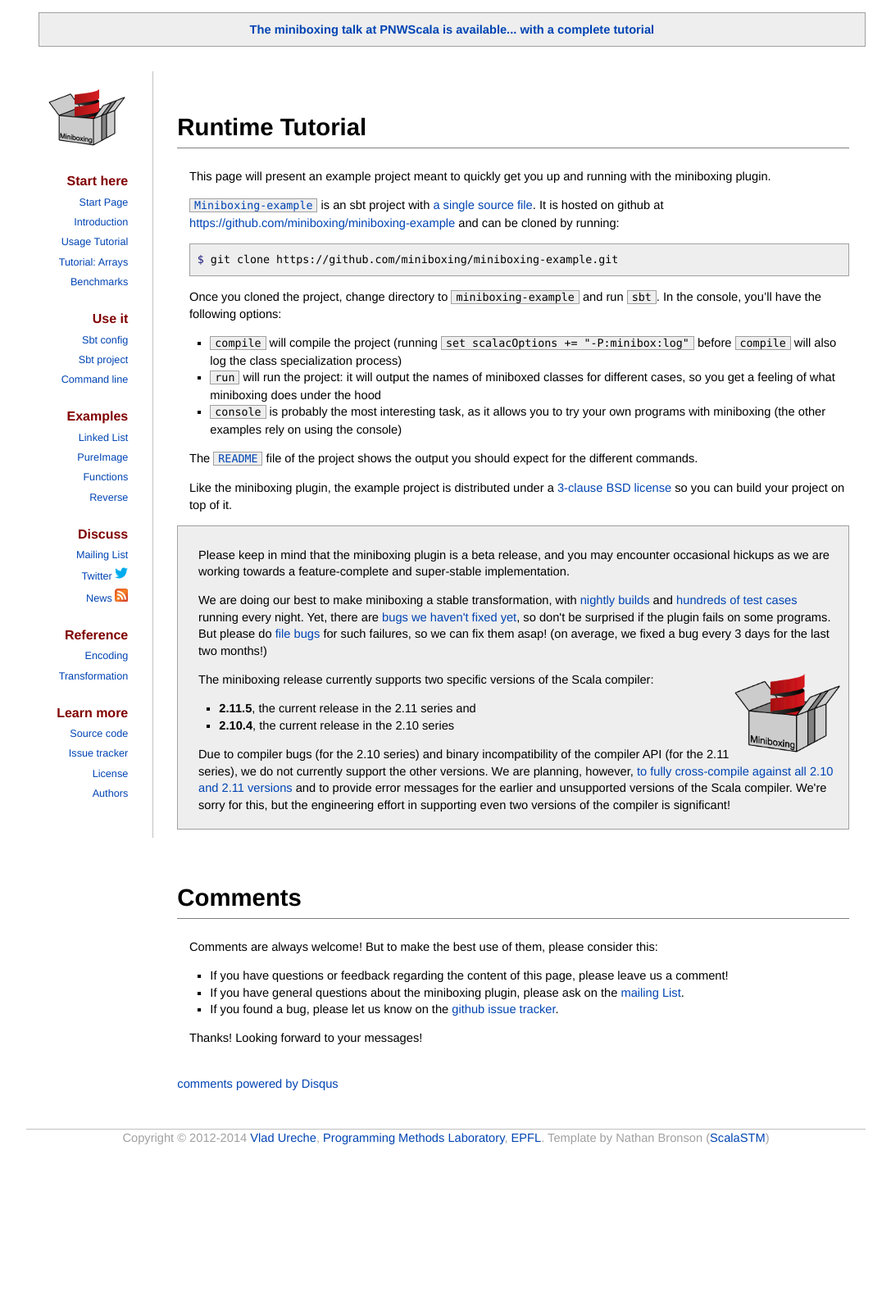
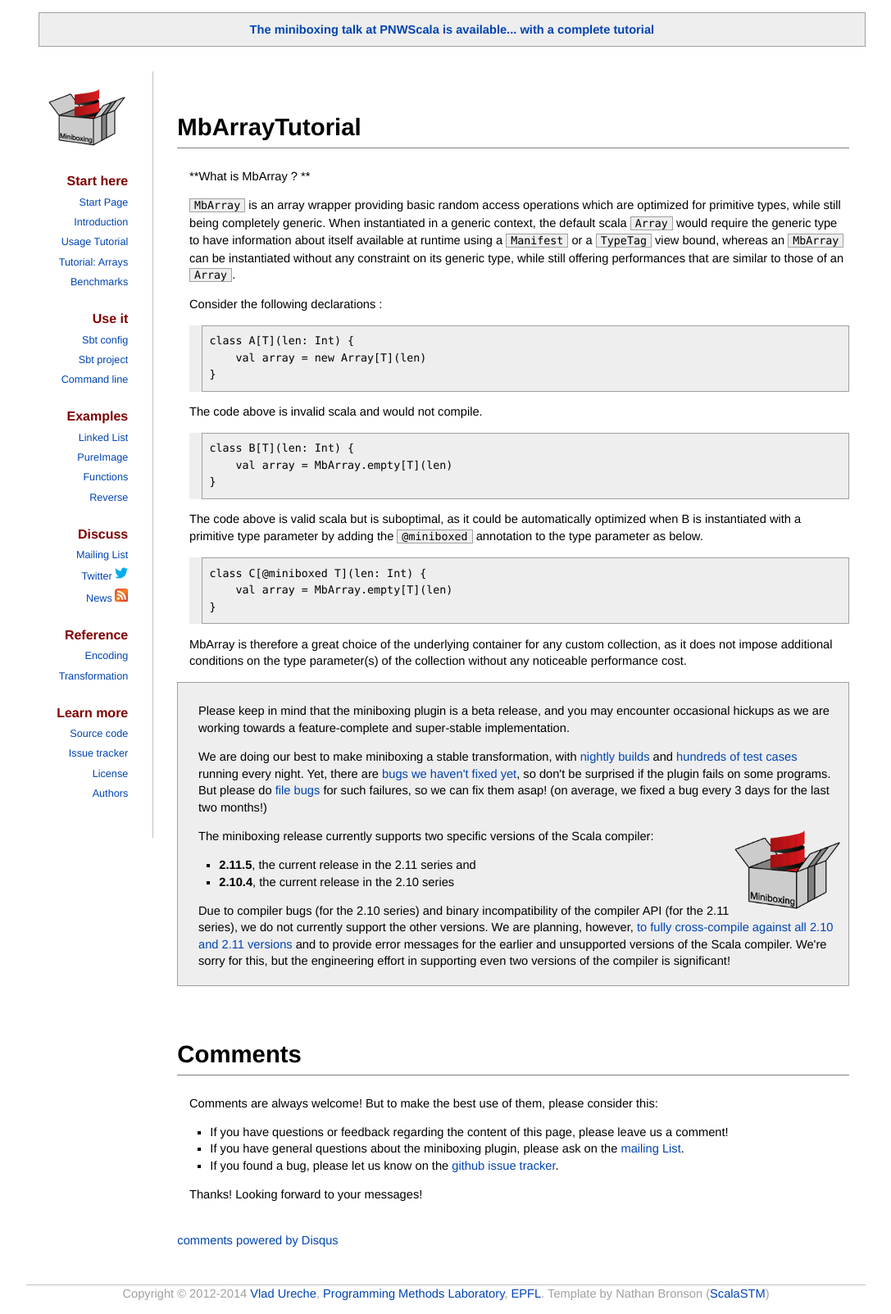
Before and after one commit to miniboxing/miniboxing.github.io, a Jekyll site: the page built from arrays.md, in a window 1280 px wide. Shown: the whole page at 82% size, without its empty margins (96-1183 px from the left). Built offline with Jekyll 4.4.1, drawn with Linux system fonts in a browser that asks for light colours; nearby versions of some CDN libraries; comment, search, counter and statistics services are not loaded; before the commit the page ends 1413 px from its top, so only the background shows below that.

Commit message:
Update arrays.md
First try of the "What" part

````diff
--- a/arrays.md
+++ b/arrays.md
@@ -1,25 +1,35 @@
 ---
 layout: default
-title: Runtime Tutorial
-short_title: Runtime Tutorial
+title: MbArray Tutorial
+short_title: MbArrayTutorial
 ---
 
-This page will present an example project meant to quickly get you up and running with the miniboxing plugin.
+**What is MbArray ? **
 
-<a href="https://github.com/miniboxing/miniboxing-example" target="_blank"><code>Miniboxing-example</code></a> is an sbt project with <a href="https://github.com/miniboxing/miniboxing-example/blob/master/src/main/scala/miniboxing/example/Test.scala" target="_blank">a single source file</a>. It is hosted on github at <a href="https://github.com/miniboxing/miniboxing-example" target="_blank">https://github.com/miniboxing/miniboxing-example</a> and can be cloned by running:
+`MbArray` is an array wrapper providing basic random access operations which are optimized for primitive types, while still being completely generic. When instantiated in a generic context, the default scala `Array` would require the generic type to have information about itself available at runtime using a `Manifest` or a `TypeTag` view bound, whereas an `MbArray` can be instantiated without any constraint on its generic type, while still offering performances that are similar to those of an `Array`.
 
-{% highlight bash %}
-$ git clone https://github.com/miniboxing/miniboxing-example.git
-{% endhighlight %}
+Consider the following declarations :
+```
+class A[T](len: Int) {
+    val array = new Array[T](len)
+}
+```
 
-Once you cloned the project, change directory to `miniboxing-example` and run `sbt`. In the console, you'll have the following options:
+The code above is invalid scala and would not compile.
 
- * `compile` will compile the project (running `set scalacOptions += "-P:minibox:log"` before `compile` will also log the class specialization process)
- * `run` will run the project: it will output the names of miniboxed classes for different cases, so you get a feeling of what miniboxing does under the hood
- * `console` is probably the most interesting task, as it allows you to try your own programs with miniboxing (the other examples rely on using the console)
+```
+class B[T](len: Int) {
+    val array = MbArray.empty[T](len)
+}
+```
 
-The <a href="https://github.com/miniboxing/miniboxing-example/blob/master/README.md" target="_blank"><code>README</code></a> file of the project shows the output you should expect for the different commands.
+The code above is valid scala but is suboptimal, as it could be automatically optimized when B is instantiated with a primitive type parameter by adding the `@miniboxed` annotation to the type parameter as below.
 
-Like the miniboxing plugin, the example project is distributed under a <a href="https://github.com/miniboxing/miniboxing-example/blob/master/LICENSE" target="_blank">3-clause BSD license</a> so you can build your project on top of it.
+```
+class C[@miniboxed T](len: Int) {
+    val array = MbArray.empty[T](len)
+}
+```
+MbArray is therefore a great choice of the underlying container for any custom collection, as it does not impose additional conditions on the type parameter(s) of the collection without any noticeable performance cost.
 
 {% include status.md %}
````
